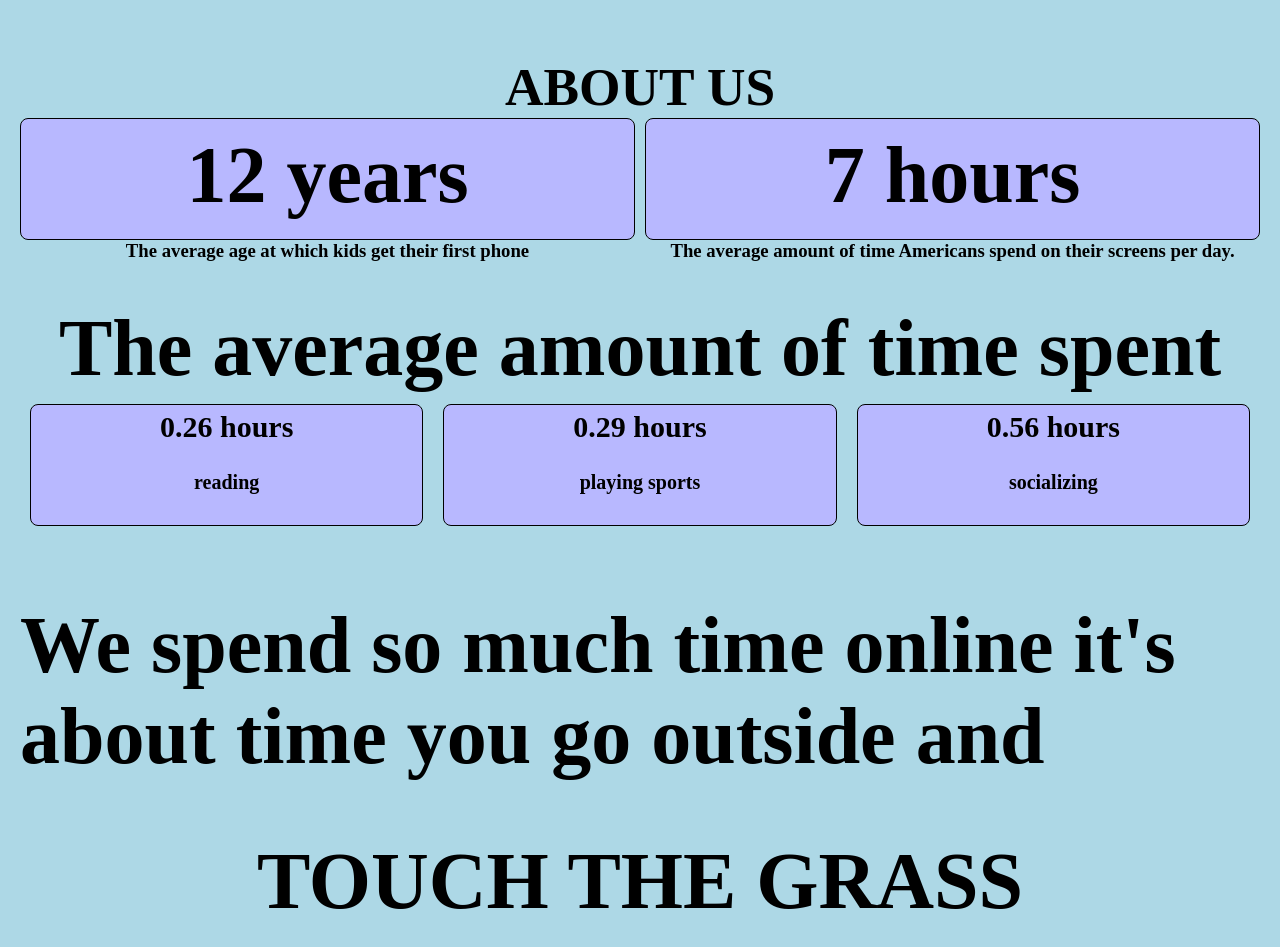
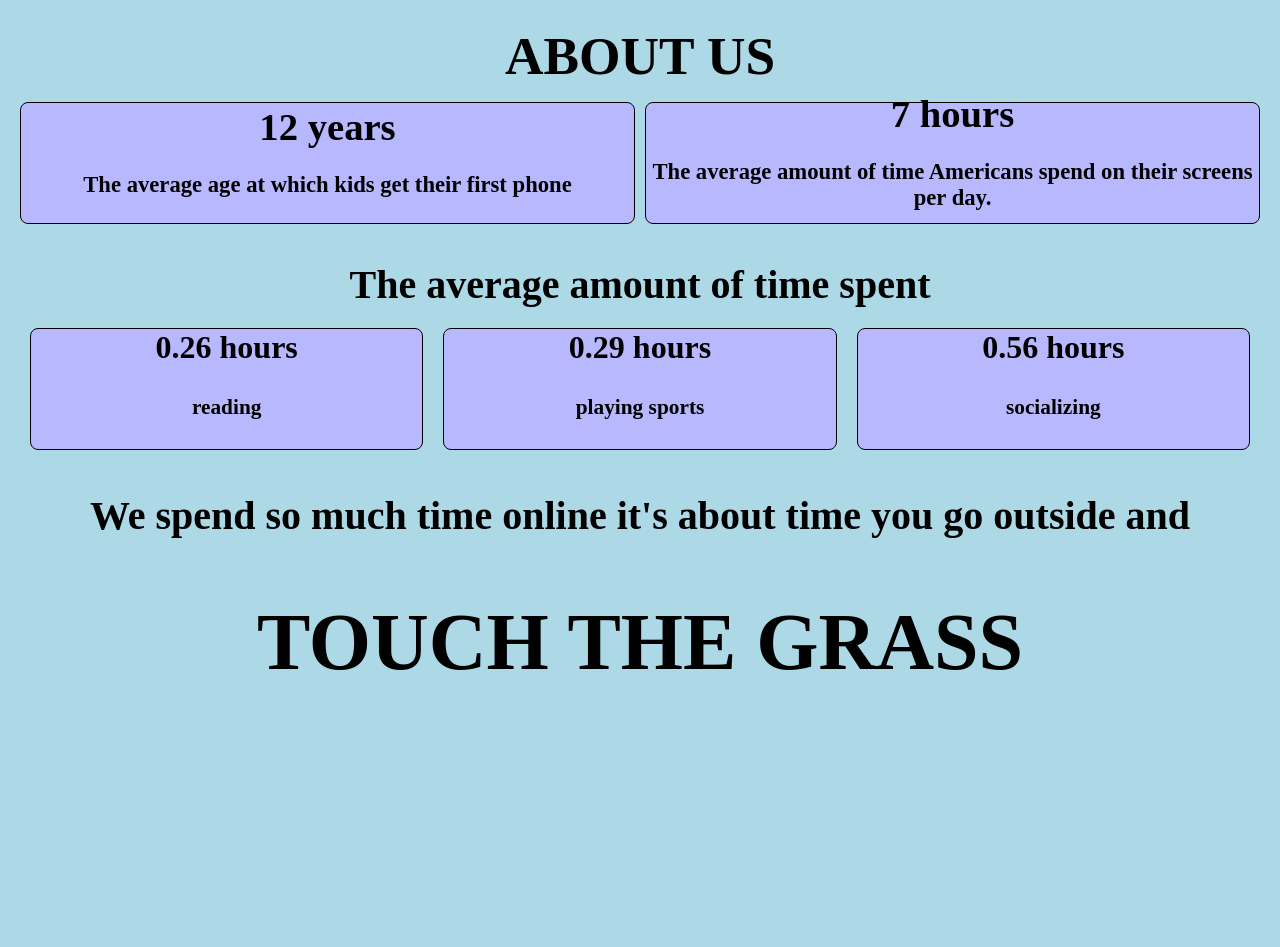
Before and after one commit to haowens/touchgrassclub, a React (Create React App) app: page /card in a window 1280 px wide. After the commit the page ends 800 px from the top, so only its background shows below. Built offline with nearby package versions, Linux system fonts and the light colour scheme.

Commit message:
aboutus added

```diff
--- a/src/components/card.css
+++ b/src/components/card.css
@@ -46,6 +46,11 @@
   }
 .insideText {
     text-align: center; /* Center the text */
+    font-size: 17pt;
+  }
+  .number {
+    text-align: center; /* Center the text */
+    font-size: 29pt;
   }
   .subCard {
     width: calc(33.33% - 10px);
@@ -58,23 +63,34 @@
     justify-content: center;
     align-items: center;
     font-family: 'Thunder-BoldLC';
-    font-size: 15pt;
+    font-size: 16pt;
     margin: 10px;
+    margin-bottom: 5px;
   }
 
   .heading {
     justify-content: center;
     align-items: center;
     font-family: 'Thunder-BoldLC';
+    font-size: 30pt;
+    margin-bottom: 5px;
   }
 
   .fonts {
     font-family: 'Thunder-BoldLC';
-    font-size: 5rem; /* Adjust the font size as needed */
+    font-size: 17pt; /* Adjust the font size as needed */
   }
 
   .main {
     font-family: 'Thunder-BoldLC';
-    font-size: 40pt; /* Adjust the font size as needed */
+    font-size: 40pt;
+    margin-top: 5px;
     align-items: center;
+    margin-bottom: 15px;
   }
+
+  .text {
+    font-family: 'Thunder-BoldLC';
+    align-items: center;
+    font-size: 30pt;
+  }
--- a/src/components/card.jsx
+++ b/src/components/card.jsx
@@ -7,23 +7,23 @@ const Card = () => {
         <h1 className='main'> ABOUT US</h1>
                <div className="row">
                     <div className="leftCard">
-                        <h1>12 years</h1>
+                        <h2 className="number">12 years</h2>
                         <h3 className="insideText">The average age at which kids get their first phone</h3>
                      </div>
 
 
                 <div className="rightCard">
-                  <h1>7 hours</h1>
+                <h2 className="number"> 7 hours</h2>
                   <h3 className="insideText">The average amount of time Americans spend on their screens per day.</h3>
                 </div>
               </div>
               <div className="heading">
-                <h1>The average amount of time spent</h1>
+                <h1 className='heading'>The average amount of time spent</h1>
             </div>
               <div className="row">
                 <div className="subCard">
-                  <h2>0.26 hours</h2>
-                  <h4> reading </h4>
+                  <h2 className="font">0.26 hours</h2>
+                  <h4 className="font"> reading </h4>
                 </div>
                 <div className="subCard">
                   <h2>0.29 hours</h2>
@@ -34,8 +34,8 @@ const Card = () => {
                   <h4> socializing </h4>
                 </div>
               </div>
-              <div className="heading">
-                <h1> We spend so much time online it's about time you go outside and</h1>
+              <div className="text">
+                <h1 className="text"> We spend so much time online it's about time you go outside and</h1>
                 </div>
             <div className="main">
                 <h1> TOUCH THE GRASS</h1>
```
